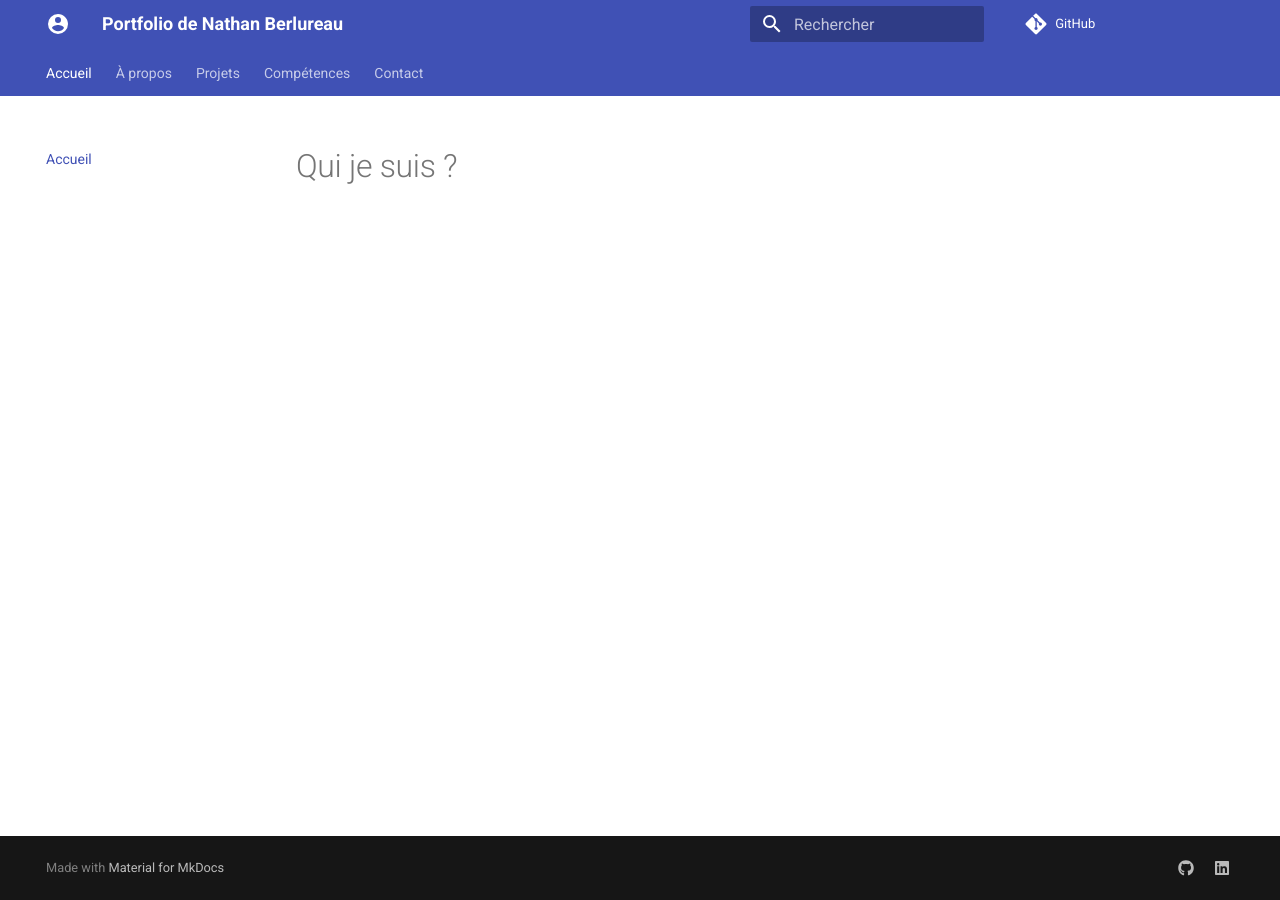
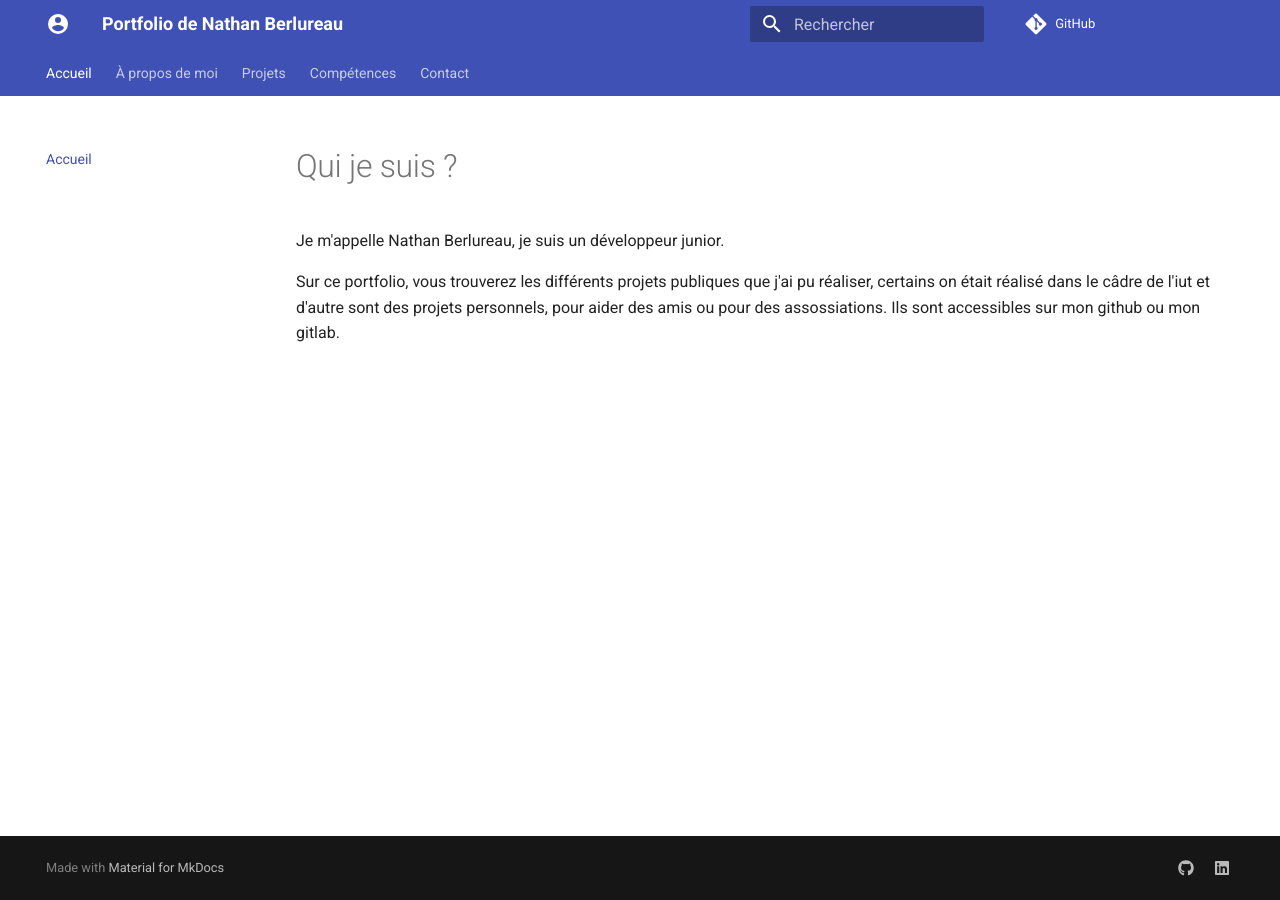
Before and after one commit to nberlureau/Portfolio, an MkDocs documentation site: the page built from docs/index.md, in a window 1280 px wide. Built offline with MkDocs 1.6.1 and Material for MkDocs 9.7.7, drawn with Linux system fonts in a browser that asks for light colours; comment, search, counter and statistics services are not loaded.

Commit message:
continuité, mise en forme

```diff
--- a/docs/index.md
+++ b/docs/index.md
@@ -1 +1,5 @@
 # Qui je suis ?
+
+Je m'appelle Nathan Berlureau, je suis un développeur junior.
+
+Sur ce portfolio, vous trouverez les différents projets publiques que j'ai pu réaliser, certains on était réalisé dans le câdre de l'iut et d'autre sont des projets personnels, pour aider des amis ou pour des assossiations. Ils sont accessibles sur mon github ou mon gitlab.
--- a/mkdocs.yml
+++ b/mkdocs.yml
@@ -2,7 +2,7 @@ site_name: "Portfolio de Nathan Berlureau"
 site_description: "Développeur étudiant en BUT Informatique"
 site_author: "Natahan Berlureau"
 site_url: "https://tonportfolio.github.io/"
-repo_url: "https://github.com/tonprofil"
+repo_url: "https://github.com/nberlureau/Portfolio"
 repo_name: "GitHub"
 
 theme:
@@ -26,7 +26,7 @@ theme:
 
 nav:
   - Accueil: index.md
-  - À propos: about.md
+  - À propos de moi: about.md
   - Projets:
       - Application Web: projets/webapp.md
       - Base de données: projets/bdd.md
```
Also changed, not shown: docs/about.md (+5 -0 lines).
